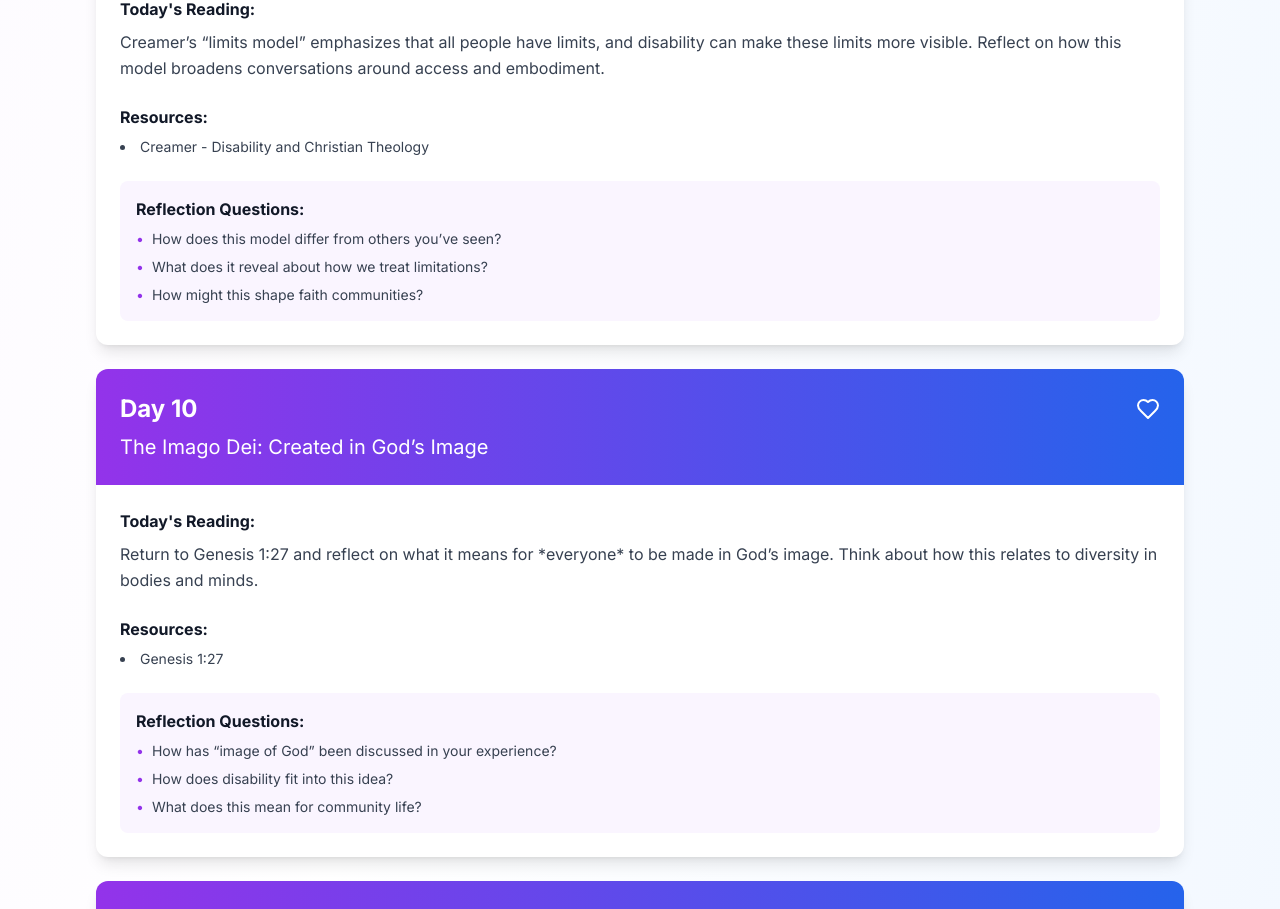
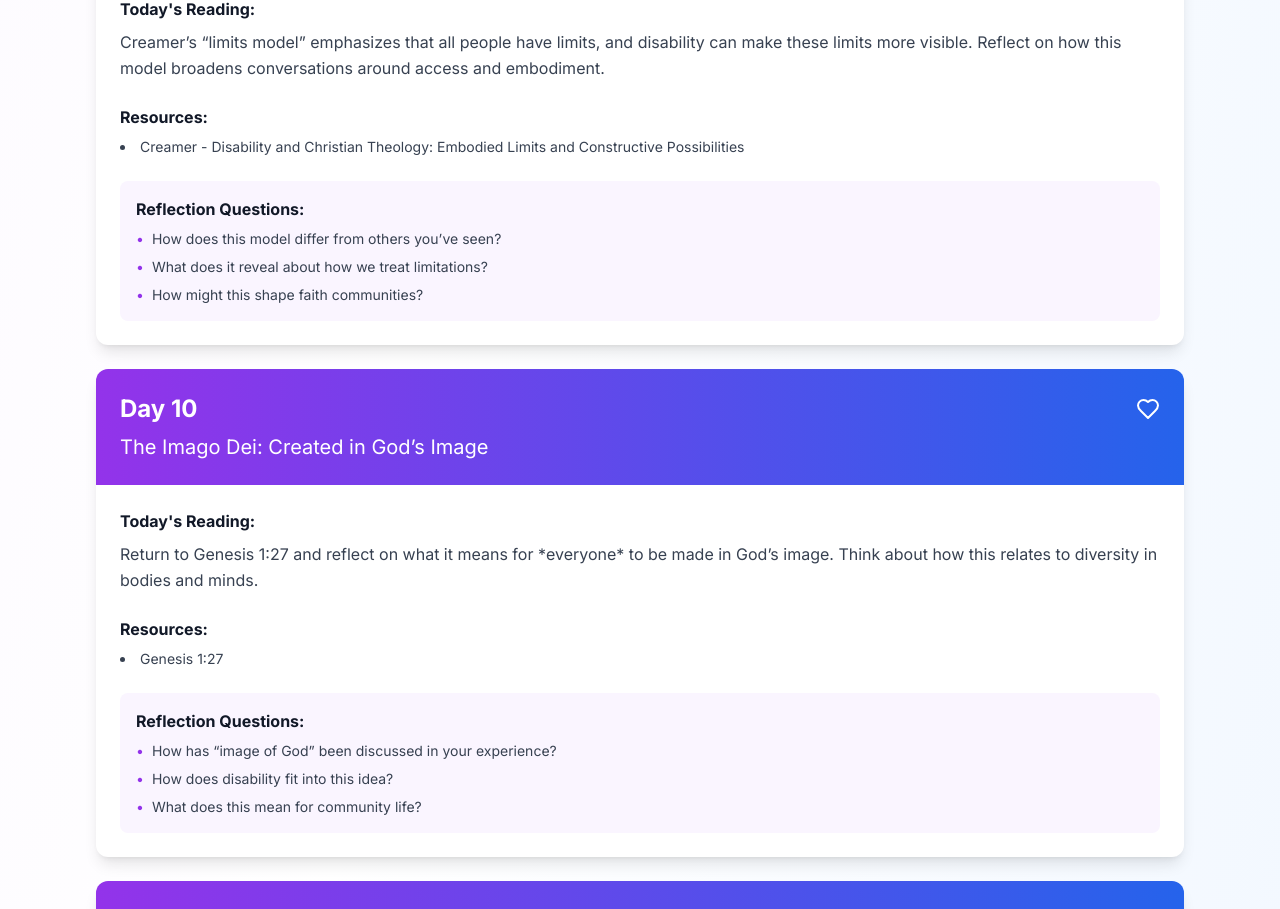
Before and after one commit to falters1/Disabiltiy-Justice-Website, a Next.js app: page /plans/christianity in a window 1280 px wide. Shown: the part 5777-6686 px from the top of the page. Built offline with nearby package versions, Linux system fonts and the light colour scheme.

Commit message:
edits to plan

```diff
--- a/src/app/plans/christianity/page.tsx
+++ b/src/app/plans/christianity/page.tsx
@@ -97,7 +97,7 @@ export default function ChristianityPlanPage() {
         day: 9,
         title: 'Deborah Beth Creamer: Limitations',
         content: 'Creamer’s “limits model” emphasizes that all people have limits, and disability can make these limits more visible. Reflect on how this model broadens conversations around access and embodiment.',
-        resources: ['Creamer - Disability and Christian Theology'],
+        resources: ['Creamer - Disability and Christian Theology: Embodied Limits and Constructive Possibilities'],
         reflectionQuestions: [
           'How does this model differ from others you’ve seen?',
           'What does it reveal about how we treat limitations?',
```
